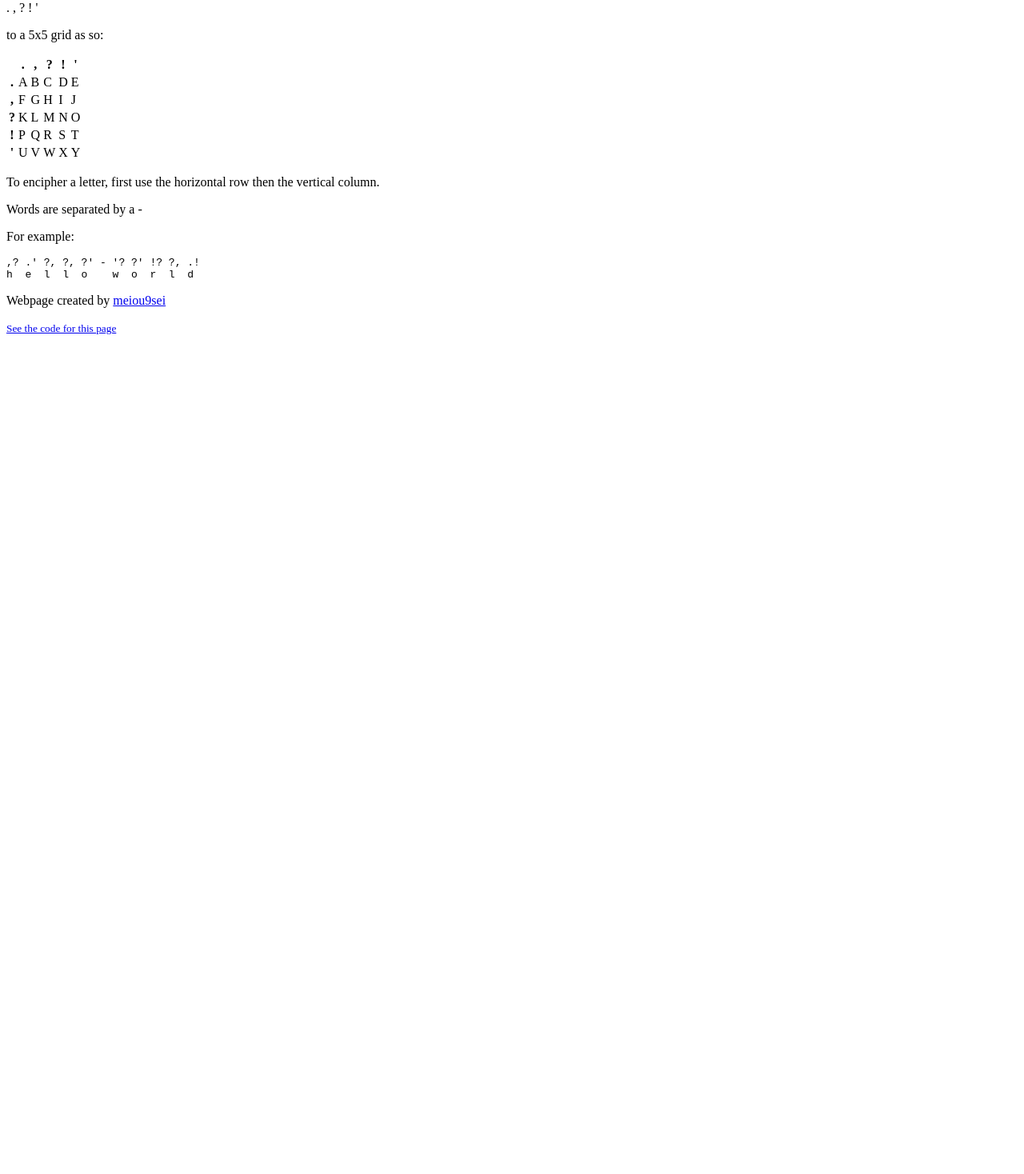
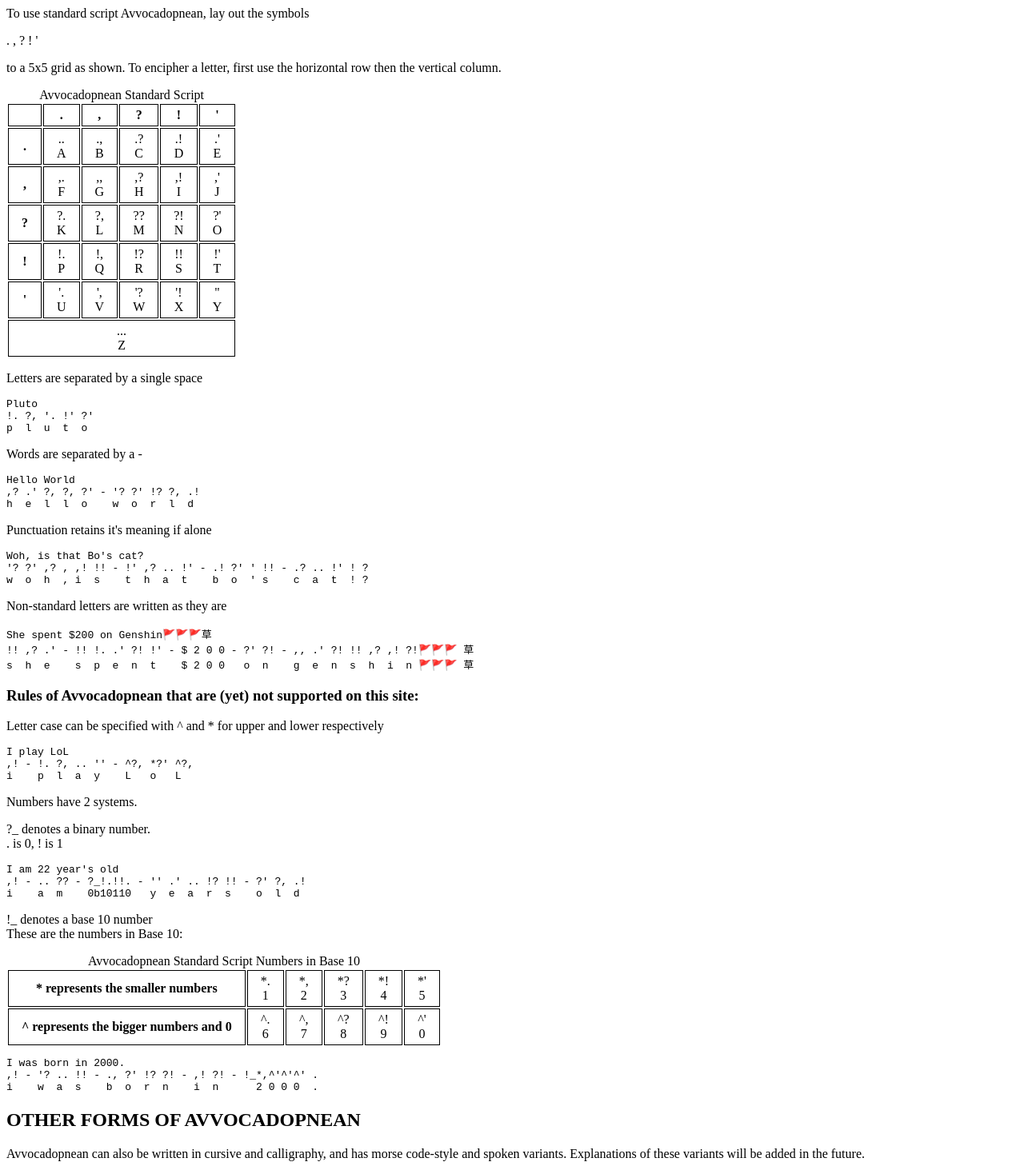
Before and after one commit to meiou9sei/avvocadopneansite, a React (Create React App) app: page / in a window 1280 px wide. Shown: the part 600-2068 px from the top of the page at 80% size. Before the commit the page ends 1035 px from the top, so only its background shows below. Built offline with nearby package versions, Linux system fonts and the light colour scheme.

Commit message:
🍱 adding a bunch of content and rules

```diff
--- a/src/components/About.js
+++ b/src/components/About.js
@@ -1,28 +1,72 @@
-import TableAvvocEncipher from "./tables/TableAvvocEncipher";
+import TableAvvocDecipher from "./tables/TableAvvocDecipher";
+import TableAvvocNumbers from "./tables/TableAvvocNumbers";
 
 export default function About() {
   return (
     // prettier-ignore
     <section className='about'>
 
-      <div id="aboutAvv">
+      <div className="aboutAvv">
         <h2>ABOUT AVVOCADOPNEAN</h2>
         <p>Avvocadopnean is a simple cipher I created while in highschool. It coincidentally resembles the <a href="https://en.wikipedia.org/wiki/Tap_code" target="_blank">Tap Code</a> cipher. Avvocadopnean uses the symbols found on the bottom row of the iOS keyboard's special characters keyboard, and thus can be rapidly typed on an iPhone with practice.</p>
         <p>Over time, cursive, caligraphy, morse, and spoken forms of Avvocadopnean were developed. It is a very niche cipher used by approximately 1 people(/person).</p>
       </div>
-      <div id="usingAvv">
+      <div className="usingAvv">
         <h2>USING AVVOCADOPNEAN</h2>
+        <h3>Standard Rules:</h3>
         <p>To use standard script Avvocadopnean, lay out the symbols</p>
         <p>. , ? ! '</p>
-        <p>to a 5x5 grid as so:</p>
-        <TableAvvocEncipher />
-        <p>To encipher a letter, first use the horizontal row then the vertical column.</p>
-        <p>Words are separated by a -</p>
-        <p>For example:</p>
+        <p>to a 5x5 grid as shown. To encipher a letter, first use the horizontal row then the vertical column.</p>
+        <TableAvvocDecipher />
+        <p className="rule">Letters are separated by a single space</p>
         <code><pre>
-            ,? .' ?, ?, ?' - '? ?' !? ?, .!<br></br>
-            h  e  l  l  o    w  o  r  l  d
+          Pluto<br/>
+          !. ?, '. !' ?'<br/>
+          p  l  u  t  o
         </pre></code>
+        <p className="rule">Words are separated by a -</p>
+        <code><pre>
+          Hello World<br/>
+          ,? .' ?, ?, ?' - '? ?' !? ?, .!<br/>
+          h  e  l  l  o    w  o  r  l  d
+        </pre></code>
+        <p className="rule">Punctuation retains it's meaning if alone</p>
+        <code><pre>
+          Woh, is that Bo's cat?<br/>
+          '? ?' ,? , ,! !! - !' ,? .. !' - .! ?' ' !! - .? .. !' ! ?<br/>
+          w  o  h  , i  s    t  h  a  t    b  o  ' s    c  a  t  ! ?
+        </pre></code>
+        <p className="rule">Non-standard letters are written as they are</p>
+        <code><pre>
+          She spent $200 on Genshin🚩🚩🚩草<br/>
+          !! ,? .' - !! !. .' ?! !' - $ 2 0 0 - ?' ?! - ,, .' ?! !! ,? ,! ?!🚩🚩🚩 草<br/>
+          s  h  e    s  p  e  n  t    $ 2 0 0   o  n    g  e  n  s  h  i  n 🚩🚩🚩 草
+        </pre></code>
+        <h3>Rules of Avvocadopnean that are (yet) not supported on this site:</h3>
+        <p className="rule">Letter case can be specified with ^ and * for upper and lower respectively</p>
+        <code><pre>
+          I play LoL<br/>
+          ,! - !. ?, .. '' - ^?, *?' ^?,<br/>
+          i    p  l  a  y    L   o   L
+        </pre></code>
+        <p>Numbers have 2 systems.</p>
+        <p className="rule">?_ denotes a binary number.<br/>. is 0, ! is 1</p>
+        <code><pre>
+          I am 22 year's old<br/>
+          ,! - .. ?? - ?_!.!!. - '' .' .. !? !! - ?' ?, .! <br/>
+          i    a  m    0b10110   y  e  a  r  s    o  l  d
+        </pre></code>
+        <p className="rule">!_ denotes a base 10 number<br/>These are the numbers in Base 10:</p>
+        <TableAvvocNumbers />
+        <code><pre>
+          I was born in 2000.<br/>
+          ,! - '? .. !! - ., ?' !? ?! - ,! ?! - !_*,^'^'^' .<br/>
+          i    w  a  s    b  o  r  n    i  n      2 0 0 0  .
+        </pre></code>
+      </div>
+      <div className="usingAvv">
+        <h2>OTHER FORMS OF AVVOCADOPNEAN</h2>
+        <p>Avvocadopnean can also be written in cursive and calligraphy, and has morse code-style and spoken variants. Explanations of these variants will be added in the future.</p>
       </div>
     </section>
   );
--- /dev/null
+++ b/src/components/tables/TableAvvocDecipher.js
@@ -0,0 +1,61 @@
+import "./tableStyling.css";
+
+export default function TableAvvocDecipher() {
+  return (
+    // prettier-ignore
+    <table className='table-avvoc-decipher'>
+      <caption>Avvocadopnean Standard Script</caption>
+      <tr>
+        <td>&nbsp;</td>
+        <th scope='col'>.</th>
+        <th scope='col'>,</th>
+        <th scope='col'>?</th>
+        <th scope='col'>!</th>
+        <th scope='col'>'</th>
+      </tr>
+      <tr>
+        <th scope='row'>.</th>
+        <td>..<br/>A</td>
+        <td>.,<br/>B</td>
+        <td>.?<br/>C</td>
+        <td>.!<br/>D</td>
+        <td>.'<br/>E</td>
+      </tr>
+      <tr>
+        <th scope='row'>,</th>
+        <td>,.<br/>F</td>
+        <td>,,<br/>G</td>
+        <td>,?<br/>H</td>
+        <td>,!<br/>I</td>
+        <td>,'<br/>J</td>
+      </tr>
+      <tr>
+        <th scope='row'>?</th>
+        <td>?.<br/>K</td>
+        <td>?,<br/>L</td>
+        <td>??<br/>M</td>
+        <td>?!<br/>N</td>
+        <td>?'<br/>O</td>
+      </tr>
+      <tr>
+        <th scope='row'>!</th>
+        <td>!.<br/>P</td>
+        <td>!,<br/>Q</td>
+        <td>!?<br/>R</td>
+        <td>!!<br/>S</td>
+        <td>!'<br/>T</td>
+      </tr>
+      <tr>
+        <th scope='row'>'</th>
+        <td>'.<br/>U</td>
+        <td>',<br/>V</td>
+        <td>'?<br/>W</td>
+        <td>'!<br/>X</td>
+        <td>''<br/>Y</td>
+      </tr>
+      <tr>
+        <td colSpan={6}>...<br/>Z</td>
+      </tr>
+    </table>
+  );
+}
--- a/src/components/tables/TableAvvocEncipher.js
+++ /dev/null
@@ -1,54 +0,0 @@
-export default function TableAvvocEncipher() {
-  return (
-    <table className='table-avvoc-encipher'>
-      <tr>
-        <td>&nbsp;</td>
-        <th scope='col'>.</th>
-        <th scope='col'>,</th>
-        <th scope='col'>?</th>
-        <th scope='col'>!</th>
-        <th scope='col'>'</th>
-      </tr>
-      <tr>
-        <th scope='row'>.</th>
-        <td>A</td>
-        <td>B</td>
-        <td>C</td>
-        <td>D</td>
-        <td>E</td>
-      </tr>
-      <tr>
-        <th scope='row'>,</th>
-        <td>F</td>
-        <td>G</td>
-        <td>H</td>
-        <td>I</td>
-        <td>J</td>
-      </tr>
-      <tr>
-        <th scope='row'>?</th>
-        <td>K</td>
-        <td>L</td>
-        <td>M</td>
-        <td>N</td>
-        <td>O</td>
-      </tr>
-      <tr>
-        <th scope='row'>!</th>
-        <td>P</td>
-        <td>Q</td>
-        <td>R</td>
-        <td>S</td>
-        <td>T</td>
-      </tr>
-      <tr>
-        <th scope='row'>'</th>
-        <td>U</td>
-        <td>V</td>
-        <td>W</td>
-        <td>X</td>
-        <td>Y</td>
-      </tr>
-    </table>
-  );
-}
--- /dev/null
+++ b/src/components/tables/TableAvvocNumbers.js
@@ -0,0 +1,26 @@
+import "./tableStyling.css";
+
+export default function TableAvvocNumbers() {
+  return (
+    // prettier-ignore
+    <table className='table-avvoc-number'>
+      <caption>Avvocadopnean Standard Script Numbers in Base 10</caption>
+      <tr>
+        <th scope='row'>* represents the smaller numbers</th>
+        <td>*.<br/>1</td>
+        <td>*,<br/>2</td>
+        <td>*?<br/>3</td>
+        <td>*!<br/>4</td>
+        <td>*'<br/>5</td>
+      </tr>
+      <tr>
+        <th scope='row'>^ represents the bigger numbers and 0</th>
+        <td>^.<br/>6</td>
+        <td>^,<br/>7</td>
+        <td>^?<br/>8</td>
+        <td>^!<br/>9</td>
+        <td>^'<br/>0</td>
+      </tr>
+    </table>
+  );
+}
--- /dev/null
+++ b/src/components/tables/tableStyling.css
@@ -0,0 +1,5 @@
+th, td {
+    border: 1px solid;
+    padding: 4px 16px;
+    text-align: center;
+}
```
